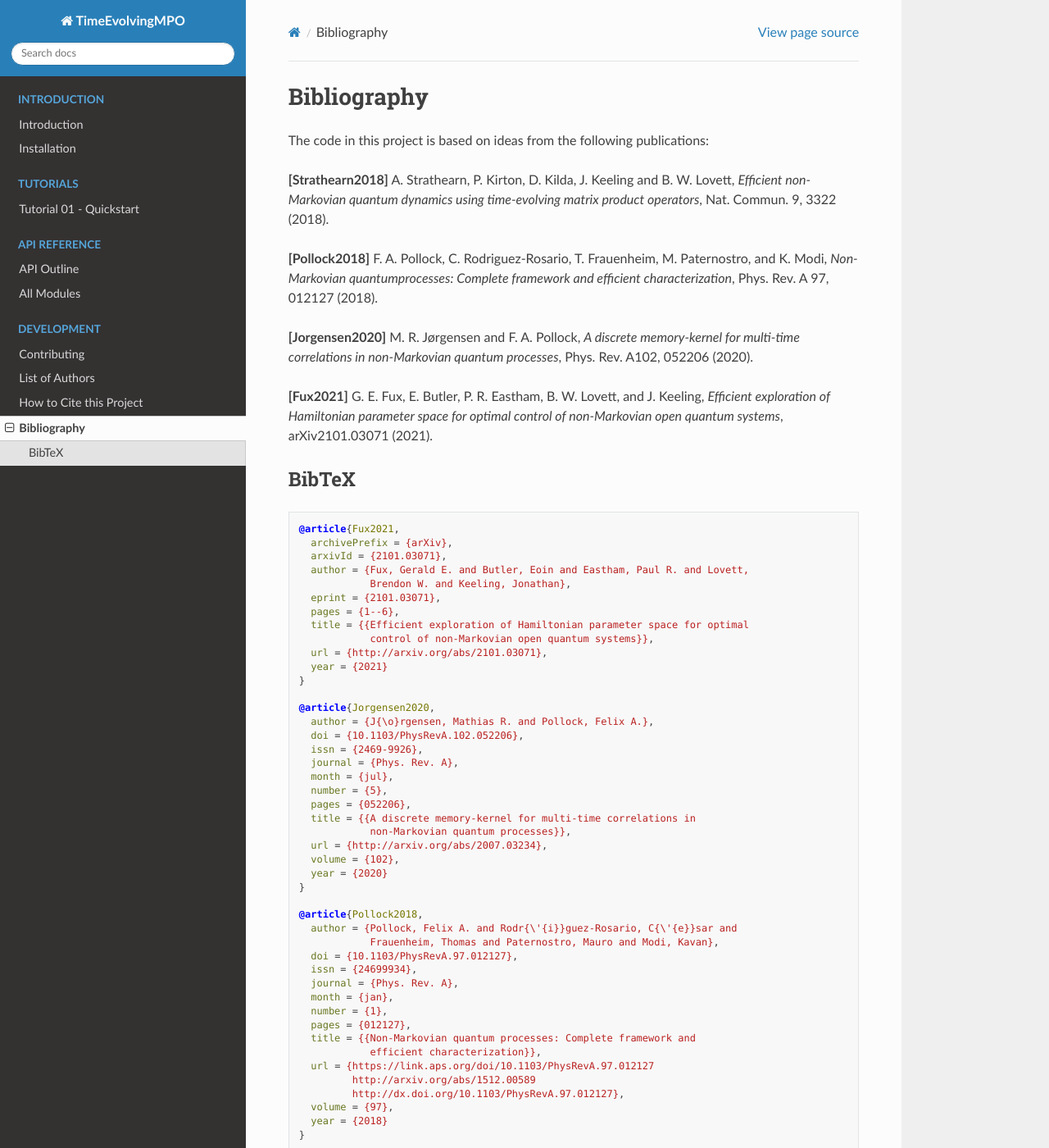
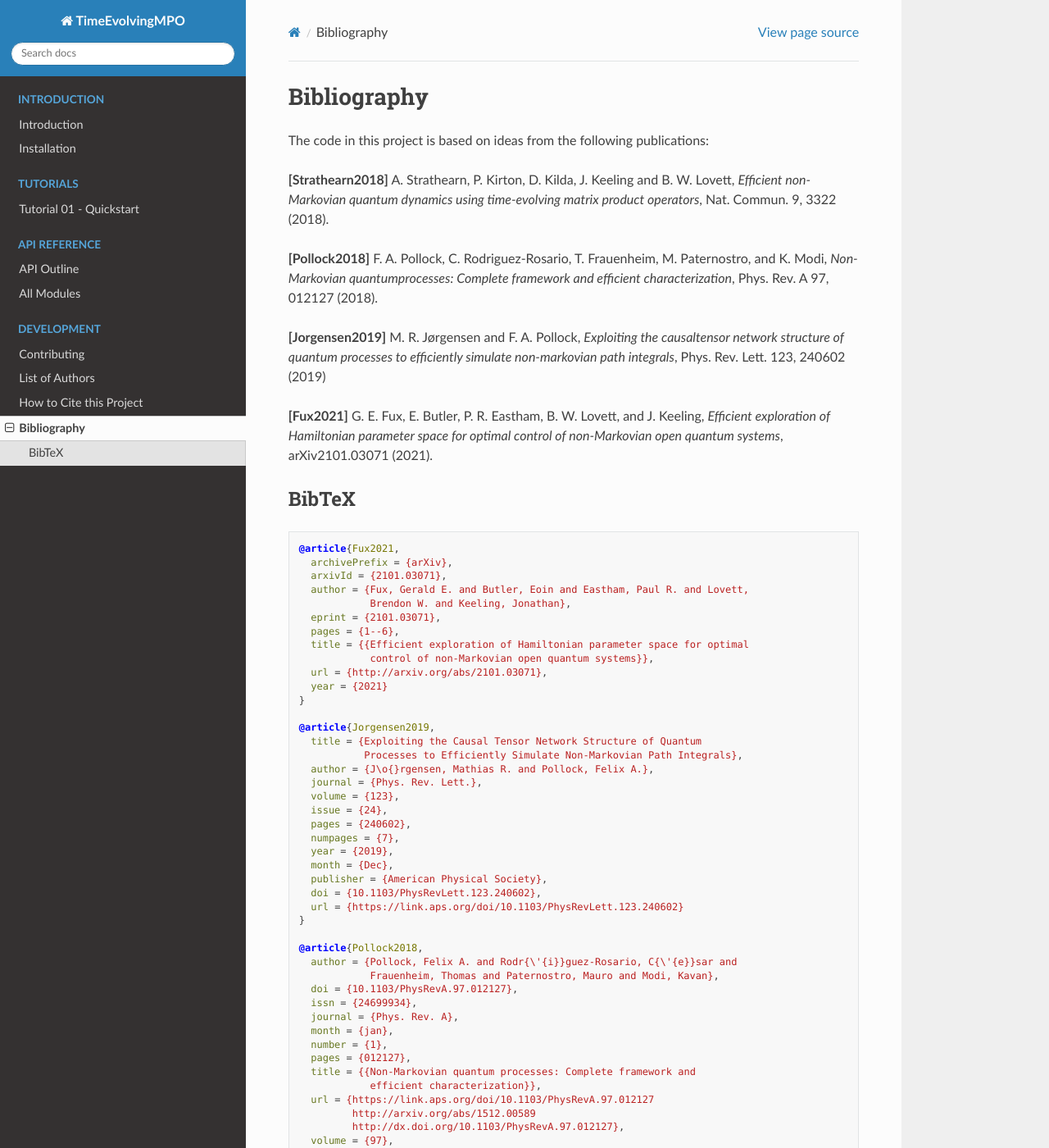
Before and after one commit to tempoCollaboration/OQuPy, a Sphinx documentation site: the page built from docs/pages/bibliography.rst, in a window 1280 px wide and 1400 px high. Shown: the whole window at 82% size. Built offline with Sphinx 7.4.7 and the Read the Docs theme 2.0.0, drawn with Linux system fonts in a browser that asks for light colours.

Commit message:
Correct Jorgenson and Pollock citation

```diff
--- a/docs/pages/bibliography.rst
+++ b/docs/pages/bibliography.rst
@@ -13,10 +13,10 @@ F.  A.  Pollock,  C.  Rodriguez-Rosario,  T.  Frauenheim,
 M. Paternostro, and K. Modi, *Non-Markovian quantumprocesses: Complete
 framework and efficient characterization*, Phys. Rev. A 97, 012127 (2018).
 
-**[Jorgensen2020]**
-M. R. Jørgensen and F. A. Pollock, *A discrete
-memory-kernel for multi-time correlations in non-Markovian quantum
-processes*, Phys. Rev. A102, 052206 (2020).
+**[Jorgensen2019]**
+M. R. Jørgensen and F. A. Pollock, *Exploiting the causaltensor network
+structure of quantum processes to efficiently simulate non-markovian path
+integrals*, Phys. Rev. Lett. 123, 240602 (2019)
 
 **[Fux2021]**
 G. E. Fux, E. Butler, P. R. Eastham, B. W. Lovett, and
@@ -44,19 +44,20 @@ BibTeX
     year = {2021}
   }
 
-  @article{Jorgensen2020,
-    author = {J{\o}rgensen, Mathias R. and Pollock, Felix A.},
-    doi = {10.1103/PhysRevA.102.052206},
-    issn = {2469-9926},
-    journal = {Phys. Rev. A},
-    month = {jul},
-    number = {5},
-    pages = {052206},
-    title = {{A discrete memory-kernel for multi-time correlations in
-              non-Markovian quantum processes}},
-    url = {http://arxiv.org/abs/2007.03234},
-    volume = {102},
-    year = {2020}
+  @article{Jorgensen2019,
+    title = {Exploiting the Causal Tensor Network Structure of Quantum
+             Processes to Efficiently Simulate Non-Markovian Path Integrals},
+    author = {J\o{}rgensen, Mathias R. and Pollock, Felix A.},
+    journal = {Phys. Rev. Lett.},
+    volume = {123},
+    issue = {24},
+    pages = {240602},
+    numpages = {7},
+    year = {2019},
+    month = {Dec},
+    publisher = {American Physical Society},
+    doi = {10.1103/PhysRevLett.123.240602},
+    url = {https://link.aps.org/doi/10.1103/PhysRevLett.123.240602}
   }
 
   @article{Pollock2018,
--- a/docs/pages/how_to_cite.rst
+++ b/docs/pages/how_to_cite.rst
@@ -21,9 +21,9 @@ Process Tensor approach:
   - **[Pollock2018]** F.  A.  Pollock,  C.  Rodriguez-Rosario,  T.  Frauenheim,
     M. Paternostro, and K. Modi, *Non-Markovian quantumprocesses: Complete
     framework and efficient characterization*, Phys. Rev. A 97, 012127 (2018).
-  - **[Jorgensen2020]** M. R. Jørgensen and F. A. Pollock, *A discrete
-    memory-kernel for multi-time correlations in non-Markovian quantum
-    processes*, Phys. Rev. A102, 052206 (2020).
+  - **[Jorgensen2020]** M. R. Jørgensen and F. A. Pollock, *Exploiting the
+    causal tensor network structure of quantum processes to efficiently simulate
+    non-markovian path integrals*, Phys. Rev. Lett. 123, 240602 (2019)
 
 Process Tensor - TEMPO algorithm:
   - **[Fux2021]** G. E. Fux, E. Butler, P. R. Eastham, B. W. Lovett, and
```
Also changed, not shown: BIBLIOGRAPHY.md (+17 -16 lines), HOW_TO_CITE.md (+4 -5 lines), 1 other file.
